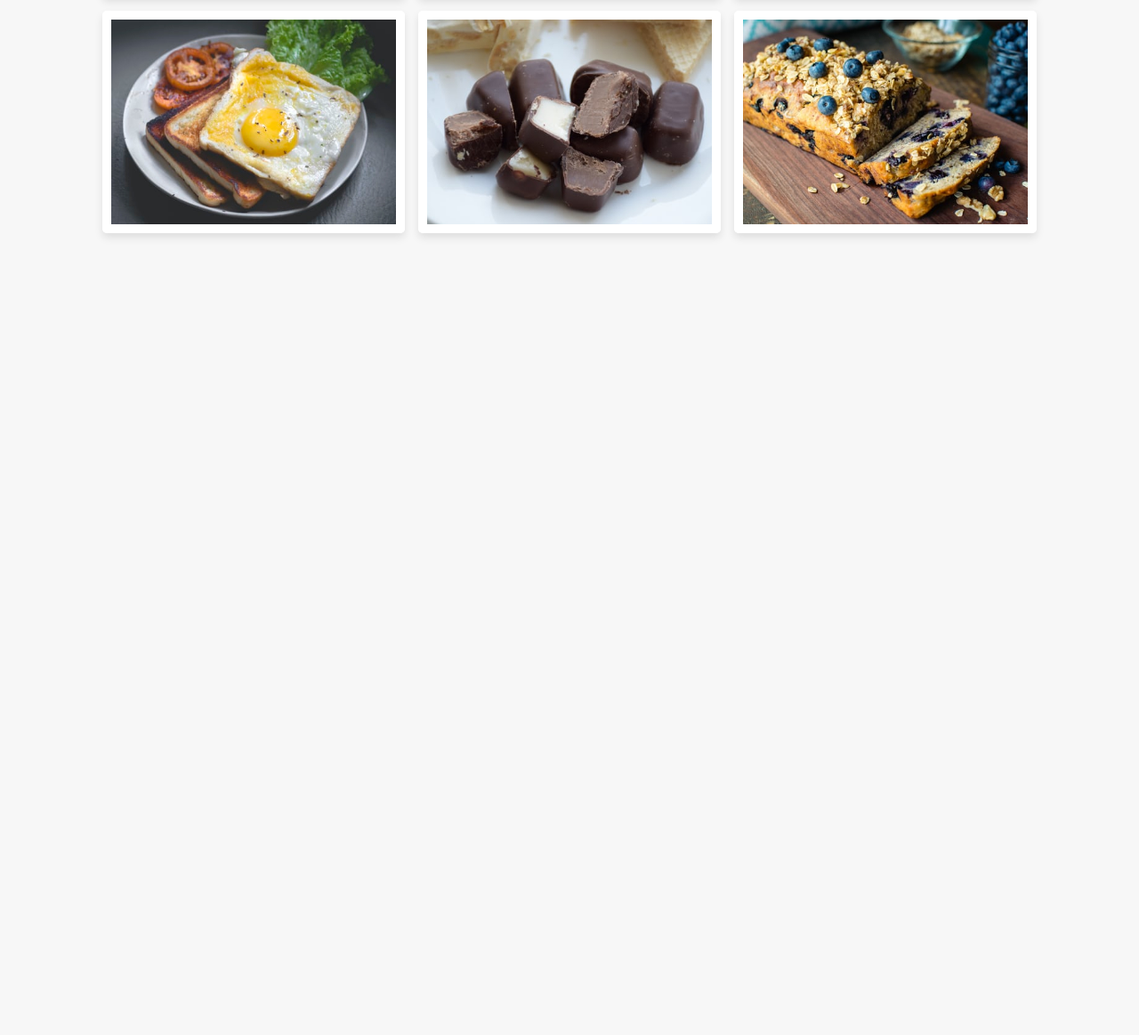
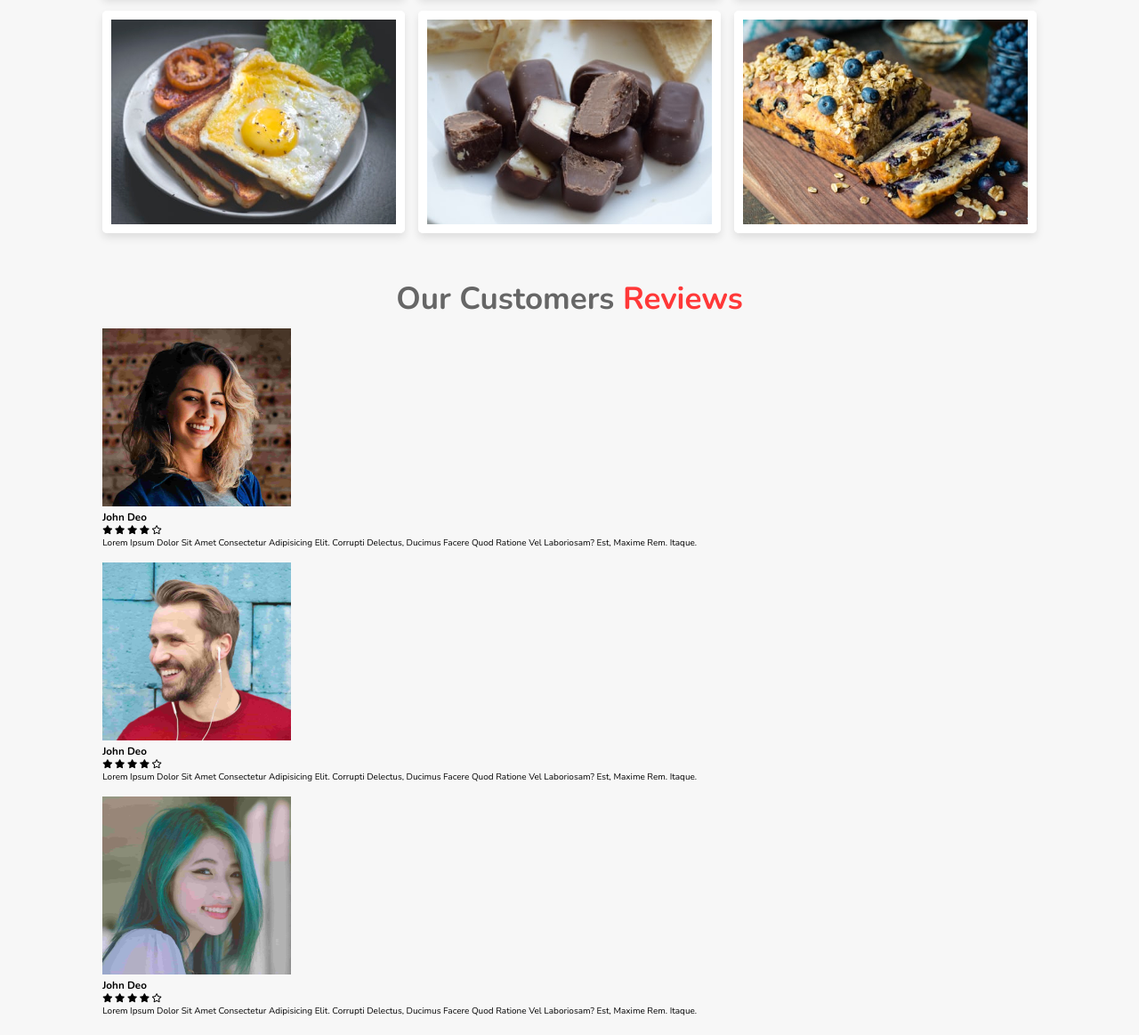
Before and after one commit to DragonNordic/Restaurant, a website: page src/index.html in a window 1280 px wide. Shown: the part 3467-4630 px from the top of the page at 89% size. Before the commit the page ends 3749 px from the top, so only its background shows below. Drawn offline with nearby package versions, Linux system fonts and the light colour scheme; files that its build step writes are made by us from their sources.

Commit message:
Implement review html

```diff
--- a/src/index.html
+++ b/src/index.html
@@ -263,5 +263,49 @@
     </div>
 </section>
 
+<section class="review" id="review">
+
+    <h1 class="heading"> our customers <span>reviews</span> </h1>
+
+    <div class="container">
+
+        <div class="review__box">
+            <img src="../src/img/pic1.png" alt="">
+            <h3>john deo</h3>
+            <div class="stars">
+                <i class="fas fa-star"></i>
+                <i class="fas fa-star"></i>
+                <i class="fas fa-star"></i>
+                <i class="fas fa-star"></i>
+                <i class="far fa-star"></i>
+            </div>
+            <p>Lorem ipsum dolor sit amet consectetur adipisicing elit. Corrupti delectus, ducimus facere quod ratione vel laboriosam? Est, maxime rem. Itaque.</p>
+        </div>
+        <div class="review__box">
+            <img src="../src/img/pic2.png" alt="">
+            <h3>john deo</h3>
+            <div class="review__stars">
+                <i class="fas fa-star"></i>
+                <i class="fas fa-star"></i>
+                <i class="fas fa-star"></i>
+                <i class="fas fa-star"></i>
+                <i class="far fa-star"></i>
+            </div>
+            <p>Lorem ipsum dolor sit amet consectetur adipisicing elit. Corrupti delectus, ducimus facere quod ratione vel laboriosam? Est, maxime rem. Itaque.</p>
+        </div>
+        <div class="review__box">
+            <img src="../src/img/pic3.png" alt="">
+            <h3>john deo</h3>
+            <div class="review__stars">
+                <i class="fas fa-star"></i>
+                <i class="fas fa-star"></i>
+                <i class="fas fa-star"></i>
+                <i class="fas fa-star"></i>
+                <i class="far fa-star"></i>
+            </div>
+            <p>Lorem ipsum dolor sit amet consectetur adipisicing elit. Corrupti delectus, ducimus facere quod ratione vel laboriosam? Est, maxime rem. Itaque.</p>
+        </div>
+    </div>
+</section>
 
 //= parts/footer.html
```
Also changed, not shown: dist/index.html.
